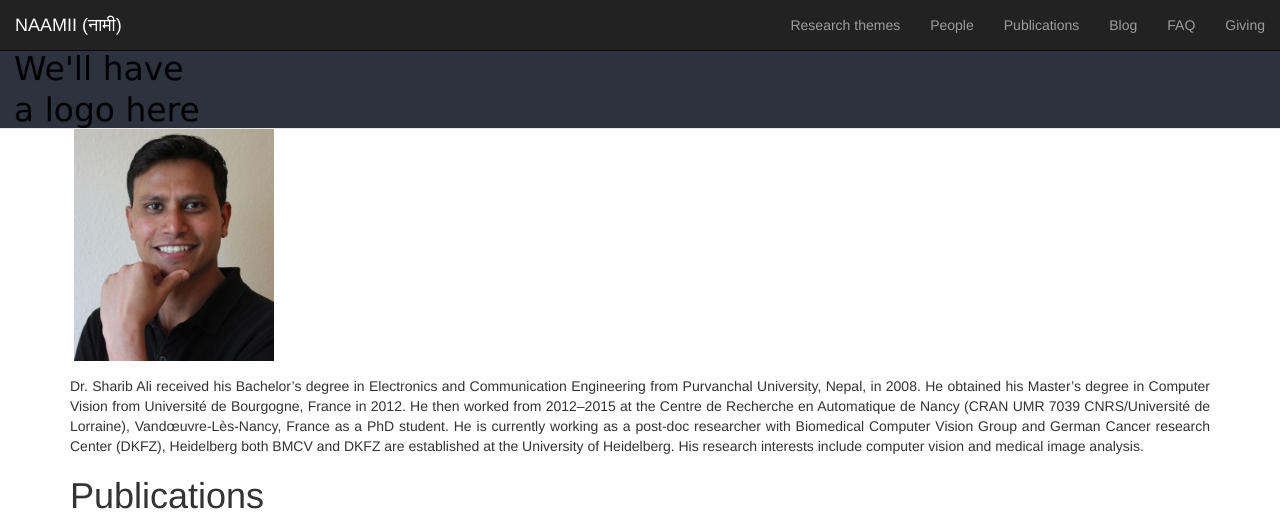
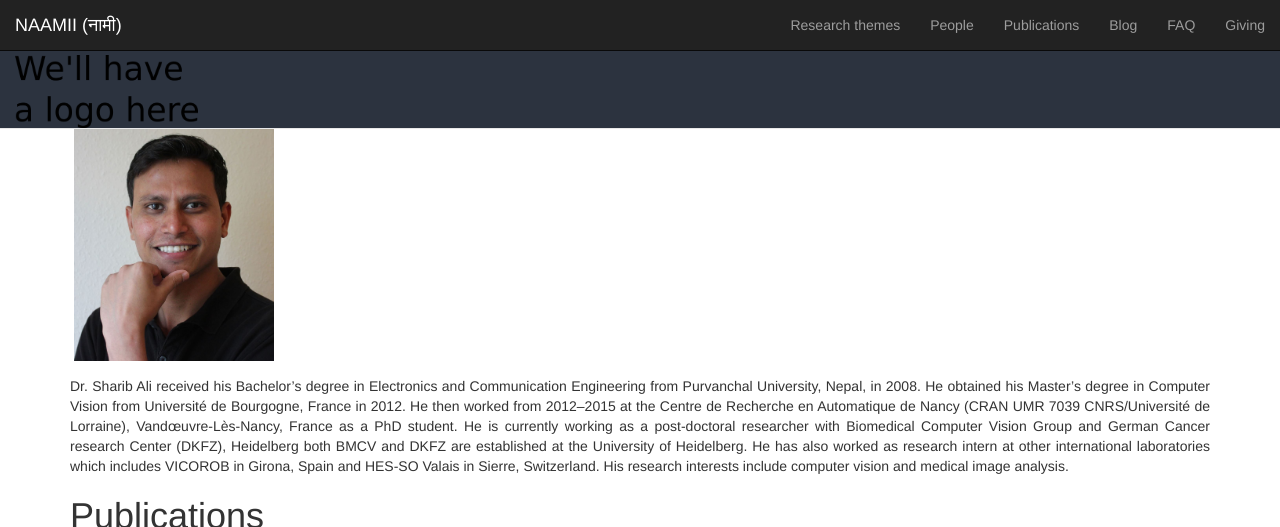
Before and after one commit to sharib-ms/naamii, a Jekyll site: the page built from people/SharibAli.md, in a window 1280 px wide, cut to the strip 0-527 px from the top of the page. Built offline with Jekyll 4.4.1, drawn with Linux system fonts in a browser that asks for light colours.

Commit message:
MDF: small changes

```diff
--- a/people/SharibAli.md
+++ b/people/SharibAli.md
@@ -5,7 +5,7 @@ title: Sharib Ali
 ![]()
 <img src="{{ site.baseurl }}/images/people/SharibALI.jpg" alt="Sharib Ali" style="width: 200px;"/>
 
-Dr. Sharib Ali received his Bachelor’s degree in Electronics and Communication Engineering from Purvanchal University, Nepal, in 2008. He obtained his Master’s degree in Computer Vision from Université de Bourgogne, France in 2012. He then worked from 2012–2015 at the Centre de Recherche en Automatique de Nancy (CRAN UMR 7039 CNRS/Université de Lorraine), Vandœuvre-Lès-Nancy, France as a PhD student. He is currently working as a post-doc researcher with Biomedical Computer Vision Group and German Cancer research Center (DKFZ), Heidelberg both BMCV and DKFZ are established at the University of Heidelberg. His research interests include computer vision and medical image analysis.
+Dr. Sharib Ali received his Bachelor’s degree in Electronics and Communication Engineering from Purvanchal University, Nepal, in 2008. He obtained his Master’s degree in Computer Vision from Université de Bourgogne, France in 2012. He then worked from 2012–2015 at the Centre de Recherche en Automatique de Nancy (CRAN UMR 7039 CNRS/Université de Lorraine), Vandœuvre-Lès-Nancy, France as a PhD student. He is currently working as a post-doctoral researcher with Biomedical Computer Vision Group and German Cancer research Center (DKFZ), Heidelberg both BMCV and DKFZ are established at the University of Heidelberg. He has also worked as research intern at other international laboratories which includes VICOROB in Girona, Spain and HES-SO Valais in Sierre, Switzerland. His research interests include computer vision and medical image analysis.
 
 # Publications
 {% bibliography --file sharibAli_publications %}
```
